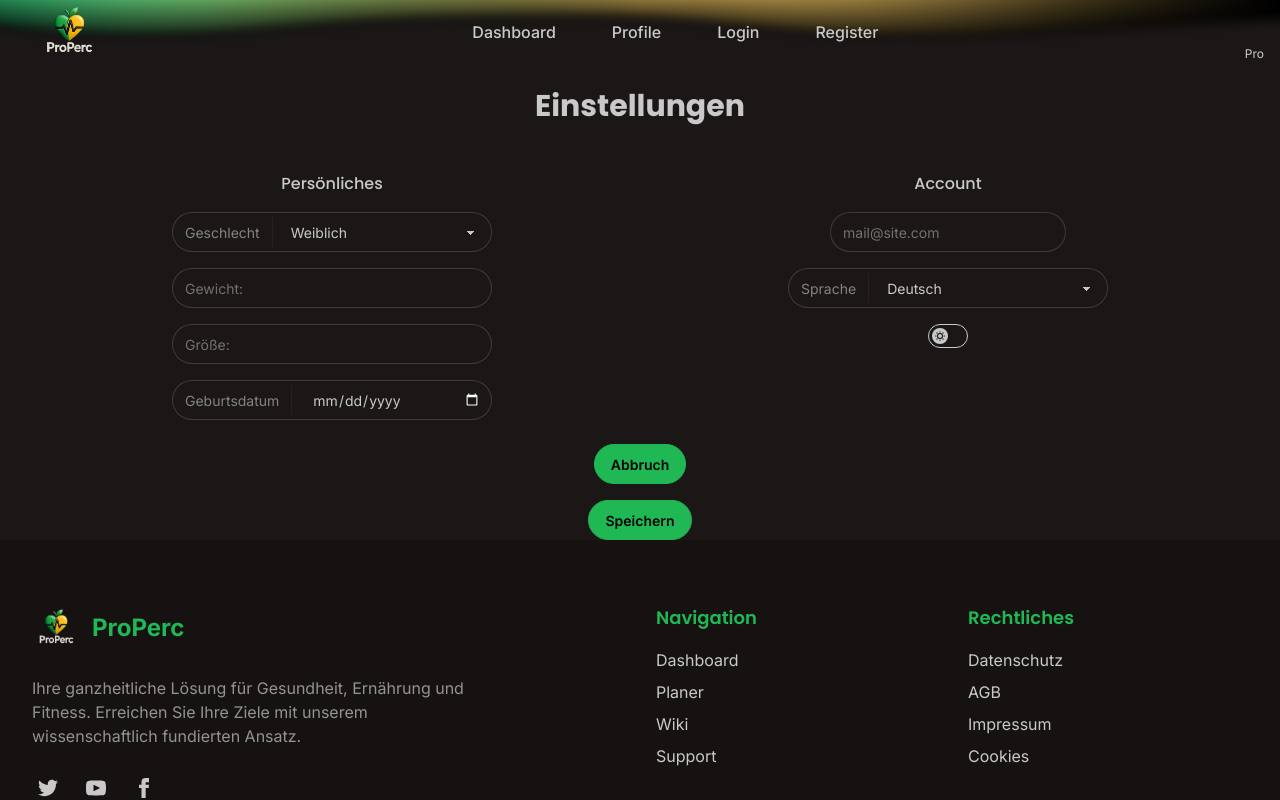
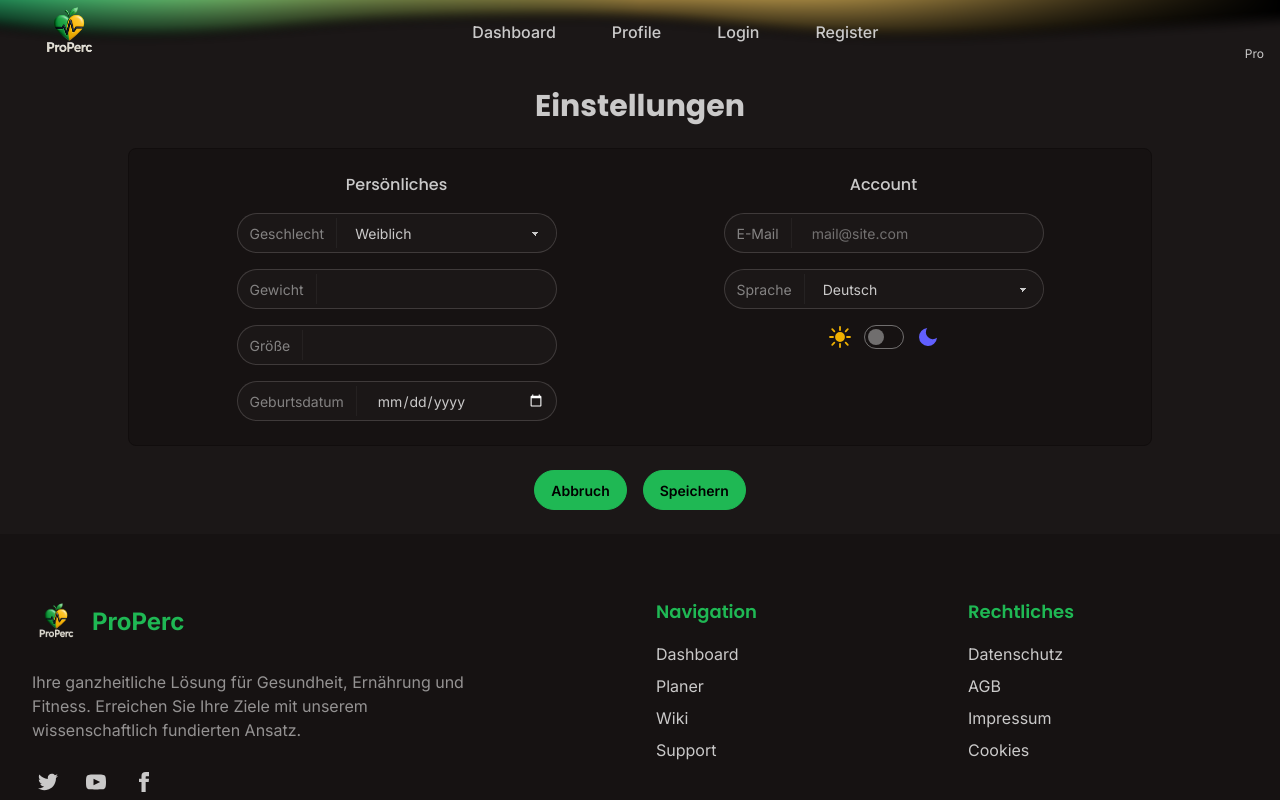
Before and after one commit to CaRpA-devo/ProPerc, a React (Vite) app in the folder frontend/: page /settings in a window 1280 px wide. Shown: the top 800 px of the page. Built offline with nearby package versions, Linux system fonts and the light colour scheme; no server answers; some icons are missing.

Commit message:
settingspage

```diff
--- a/frontend/src/components/pages/settings.page.jsx
+++ b/frontend/src/components/pages/settings.page.jsx
@@ -6,12 +6,12 @@ export function SettingsPage() {
   return (
     <>
       <DashboardLayout>
-        <section className="p-6 flex justify-center">
+        <section className="p-6 flex justify-center ">
           <div className="text-center">
             <h1 className="text-3xl font-bold">Einstellungen</h1>
           </div>
         </section>
-        <section className="p-6 flex justify-center">
+        <section className="p-6 flex justify-center border border-base-300 rounded-lg bg-base-200 rounded-lg max-w-5xl mx-auto">
           <section className="flex w-full items-center flex-col align-center gap-4">
             <h2>Persönliches</h2>
             {/* Geschlecht */}
@@ -29,10 +29,16 @@ export function SettingsPage() {
             </label>
 
             {/* Gewicht */}
-            <input type="text" placeholder="Gewicht:" className="input" />
+            <label className="input">
+              <span className="label">Gewicht</span>
+              <input type="text" />
+            </label>
 
             {/* Größe */}
-            <input type="text" placeholder="Größe:" className="input" />
+            <label className="input">
+              <span className="label">Größe</span>
+              <input type="text" />
+            </label>
             {/* Geburtsdatum */}
             <label className="input">
               <span className="label">Geburtsdatum</span>
@@ -42,12 +48,12 @@ export function SettingsPage() {
           <section className="flex w-full items-center flex-col align-center gap-4">
             <h2>Account</h2>
             {/* Email */}
-            <label className="floating-label">
-              <span>Email-Adresse</span>
+            <label className="input">
+              <span className="label">E-Mail</span>
               <input
                 type="email"
                 placeholder="mail@site.com"
-                className="input input-md"
+                className="w-full"
               />
             </label>
 
@@ -65,34 +71,45 @@ export function SettingsPage() {
             </label>
 
             {/* Darkmode */}
-            <label className="toggle text-base-content">
-              <input type="checkbox" />
+            <div className="flex items-center gap-3">
+              {/* Sonne */}
               <svg
-                aria-label="light"
+                aria-hidden="true"
+                className="h-6 w-6 text-yellow-500"
                 viewBox="0 0 24 24"
                 fill="none"
+                stroke="currentColor"
+                strokeWidth="1.8"
+                strokeLinecap="round"
+                strokeLinejoin="round"
+              >
+                <circle cx="12" cy="12" r="4" fill="currentColor" />
+                <line x1="12" y1="2" x2="12" y2="5" />
+                <line x1="12" y1="19" x2="12" y2="22" />
+                <line x1="4.22" y1="4.22" x2="6.34" y2="6.34" />
+                <line x1="17.66" y1="17.66" x2="19.78" y2="19.78" />
+                <line x1="2" y1="12" x2="5" y2="12" />
+                <line x1="19" y1="12" x2="22" y2="12" />
+                <line x1="4.22" y1="19.78" x2="6.34" y2="17.66" />
+                <line x1="17.66" y1="6.34" x2="19.78" y2="4.22" />
+              </svg>
+
+              {/* Der eigentliche Toggle */}
+              <input type="checkbox" className="toggle toggle-accent" />
+
+              {/* Mond */}
+              <svg
                 xmlns="http://www.w3.org/2000/svg"
+                className="h-6 w-6 text-indigo-500"
+                viewBox="0 0 24 24"
+                fill="currentColor"
               >
-                <path
-                  d="M12 2a1 1 0 0 1 1 1v1a1 1 0 1 1-2 0V3a1 1 0 0 1 1-1zm7.071 2.929a1 1 0 0 1 0 1.414l-.707.707a1 1 0 1 1-1.414-1.414l.707-.707a1 1 0 0 1 1.414 0zm-14.142 0a1 1 0 0 1 1.414 0l.707.707A1 1 0 0 1 5.636 7.05l-.707-.707a1 1 0 0 1 0-1.414zM12 8a4 4 0 1 0 0 8 4 4 0 0 0 0-8zm-6 4a6 6 0 1 1 12 0 6 6 0 0 1-12 0zm-4 0a1 1 0 0 1 1-1h1a1 1 0 1 1 0 2H3a1 1 0 0 1-1-1zm17 0a1 1 0 0 1 1-1h1a1 1 0 1 1 0 2h-1a1 1 0 0 1-1-1zM5.636 16.95a1 1 0 0 1 1.414 1.414l-.707.707a1 1 0 0 1-1.414-1.414l.707-.707zm11.314 1.414a1 1 0 0 1 1.414-1.414l.707.707a1 1 0 0 1-1.414 1.414l-.707-.707zM12 19a1 1 0 0 1 1 1v1a1 1 0 1 1-2 0v-1a1 1 0 0 1 1-1z"
-                  fill="#0D0D0D"
-                />
+                <path d="M21 12.79A9 9 0 1111.21 3 7 7 0 0021 12.79z" />
               </svg>
-              <svg
-                aria-label="dark"
-                xmlns="http://www.w3.org/2000/svg"
-                viewBox="0 0 15 15"
-                fill="none"
-              >
-                <path
-                  d="M7.7066 0.00274765C7.50391 -0.0027381 7.31797 0.114737 7.23588 0.300147C7.15379 0.485558 7.19181 0.702186 7.33213 0.848565C8.36577 1.92686 9.00015 3.3888 9.00015 4.99996C9.00015 8.31366 6.31385 11 3.00015 11C2.5757 11 2.16207 10.956 1.76339 10.8725C1.56489 10.8309 1.36094 10.9133 1.2471 11.0812C1.13325 11.249 1.13207 11.469 1.2441 11.638C2.58602 13.663 4.88682 15 7.50012 15C11.6423 15 15.0001 11.6421 15.0001 7.49996C15.0001 3.42688 11.7534 0.112271 7.7066 0.00274765Z"
-                  fill="#000000"
-                />
-              </svg>
-            </label>
+            </div>
           </section>
         </section>
-        <div class="flex gap-4 items-center flex-col align-center">
+        <div className="p-6 flex flex-row justify-center items-center gap-4">
           <Link to="/dashboard">
             <Button>Abbruch</Button>
           </Link>
```
